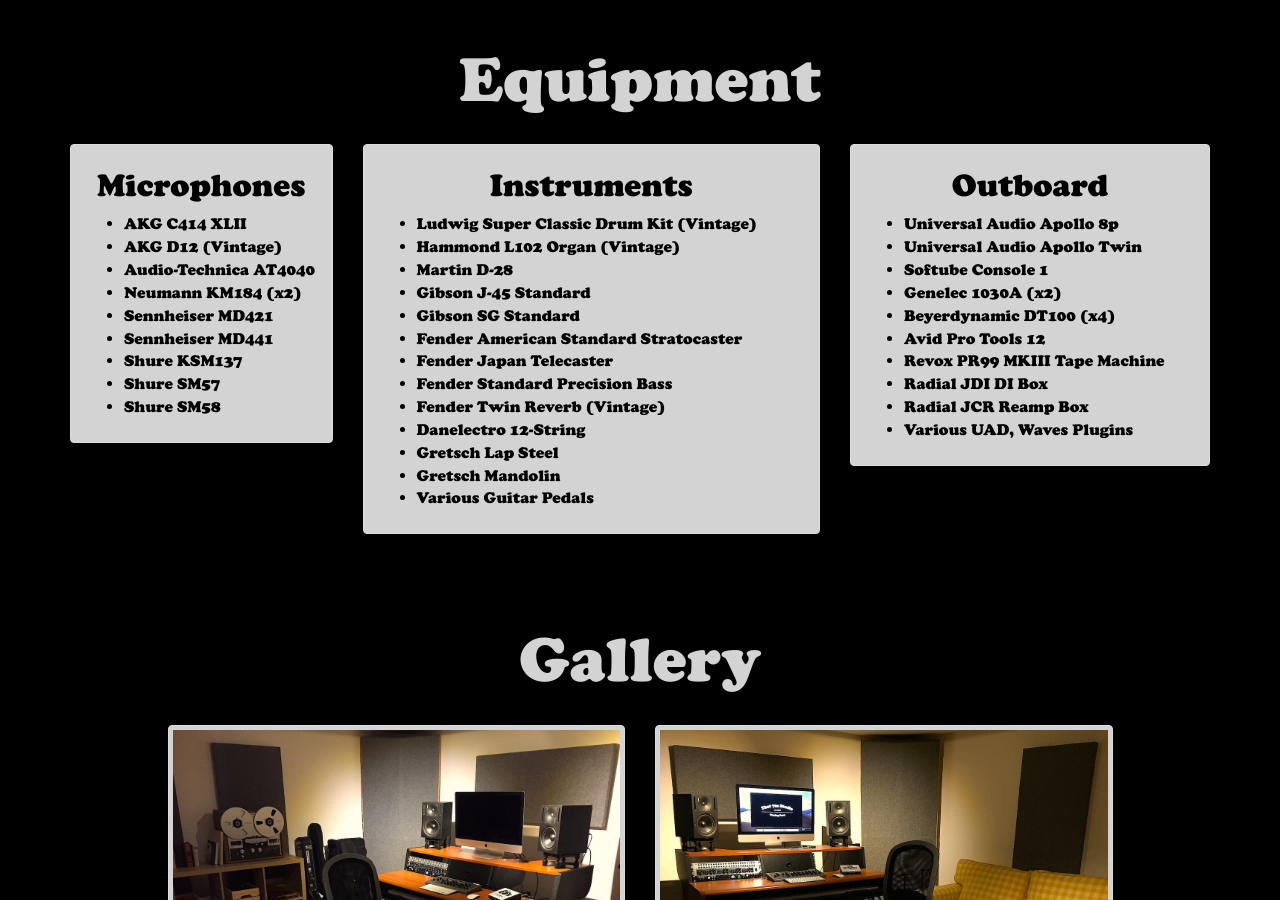
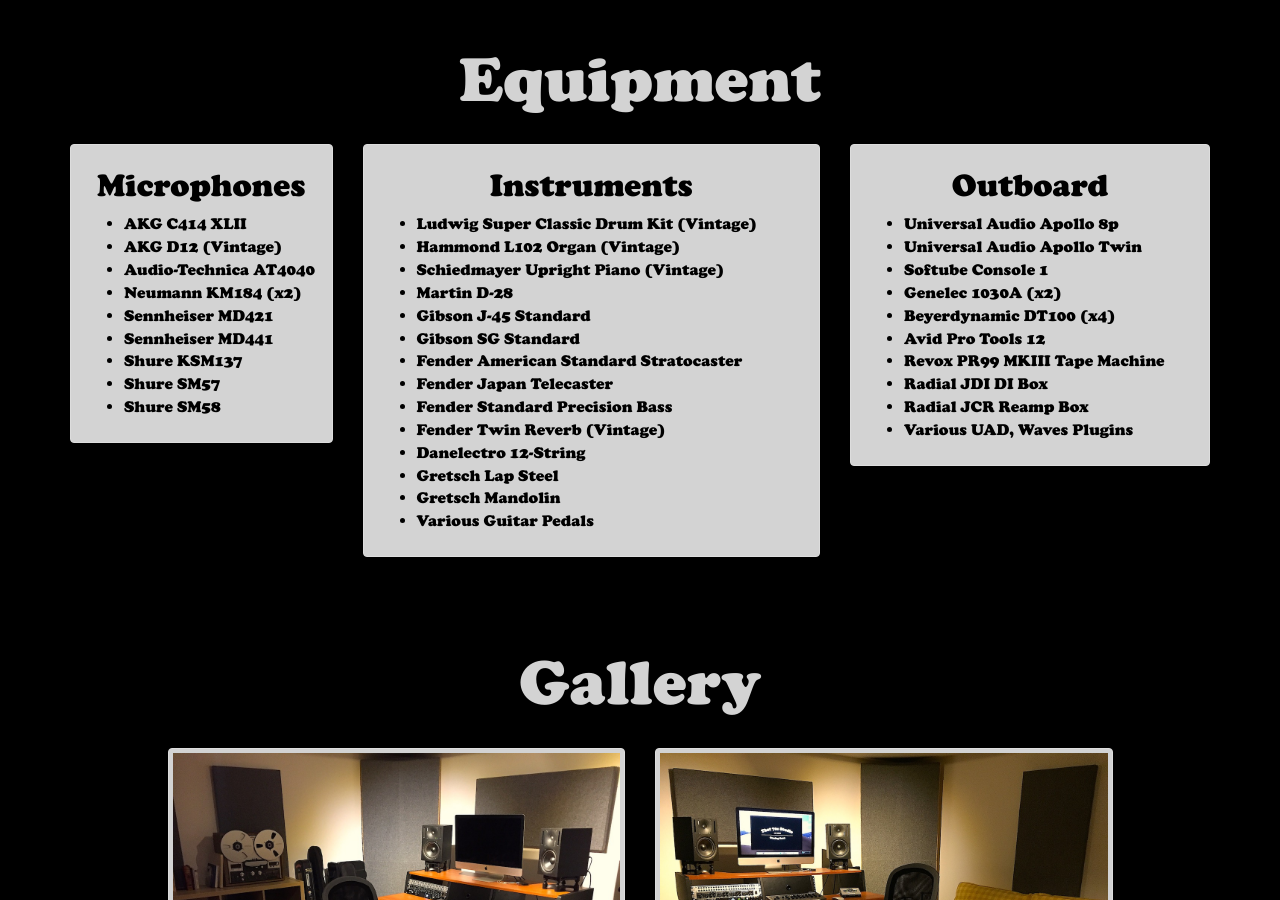
Before and after one commit to that70sstudio/that70sstudio.github.io, a Jekyll site: the page built from index.html, in a window 1280 px wide and 900 px high, scrolled down 835 px. Built offline with Jekyll 4.4.1, drawn with Linux system fonts in a browser that asks for light colours.

Commit message:
Update equipment.yml

```diff
--- a/_data/equipment.yml
+++ b/_data/equipment.yml
@@ -14,6 +14,7 @@
 
   - Ludwig Super Classic Drum Kit (Vintage)
   - Hammond L102 Organ (Vintage)
+  - Schiedmayer Upright Piano (Vintage)
   - Martin D-28
   - Gibson J-45 Standard
   - Gibson SG Standard
```
